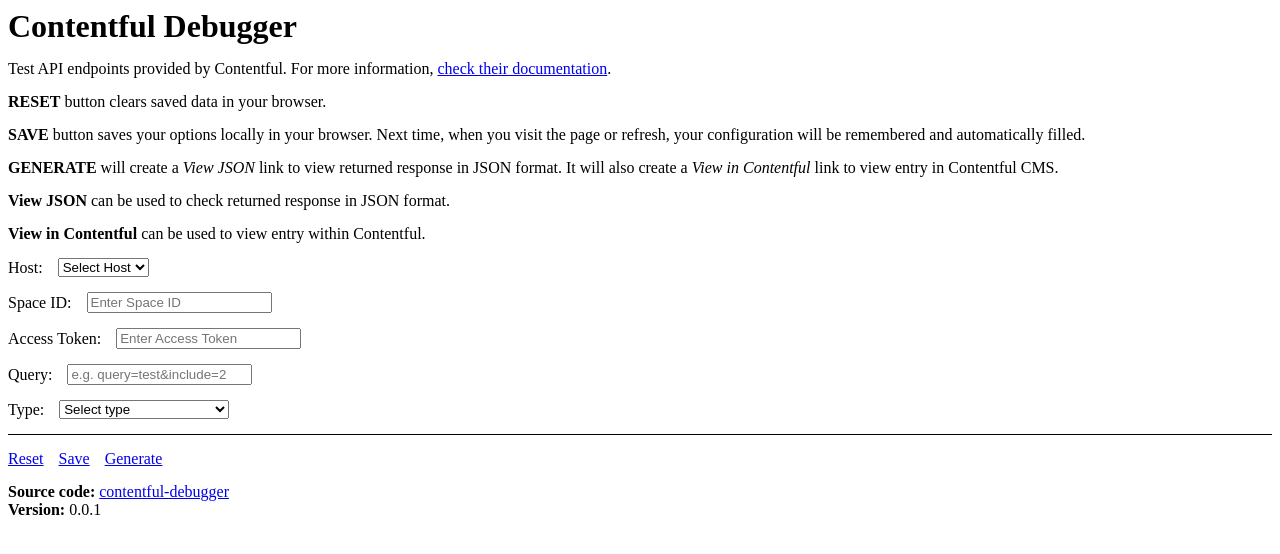
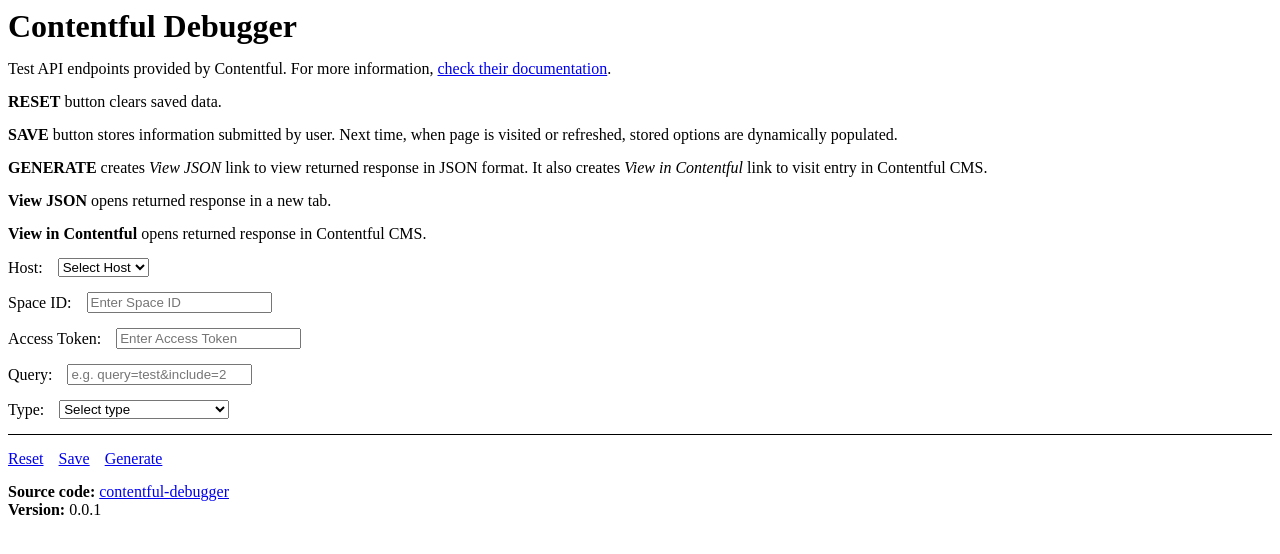
Before and after one commit to tpkahlon/contentful-debugger, a React (Create React App) app: page / in a window 1280 px wide. Shown: the top 554 px of the page. Built offline with nearby package versions, Linux system fonts and the light colour scheme.

Commit message:
0.0.1: update text

```diff
--- a/src/components/UI.jsx
+++ b/src/components/UI.jsx
@@ -16,25 +16,23 @@
         .
       </p>
       <p className="p">
-        <strong>RESET</strong> button clears saved data in your browser.
+        <strong>RESET</strong> button clears saved data.
       </p>
       <p className="p">
-        <strong>SAVE</strong> button saves your options locally in your browser.
-        Next time, when you visit the page or refresh, your configuration will
-        be remembered and automatically filled.
+        <strong>SAVE</strong> button stores information submitted by user. Next
+        time, when page is visited or refreshed, stored options are dynamically
+        populated.
       </p>
       <p className="p">
-        <strong>GENERATE</strong> will create a <em>View JSON</em> link to view
-        returned response in JSON format. It will also create a{" "}
-        <em>View in Contentful</em> link to view entry in Contentful CMS.
+        <strong>GENERATE</strong> creates <em>View JSON</em> link to view
+        returned response in JSON format. It also creates{" "}
+        <em>View in Contentful</em> link to visit entry in Contentful CMS.
       </p>
       <p className="p">
-        <strong>View JSON</strong> can be used to check returned response in
-        JSON format.
+        <strong>View JSON</strong> opens returned response in a new tab.
       </p>
       <p className="p">
-        <strong>View in Contentful</strong> can be used to view entry within
-        Contentful.
+        <strong>View in Contentful</strong> opens returned response in Contentful CMS.
       </p>
     </div>
   );
```
